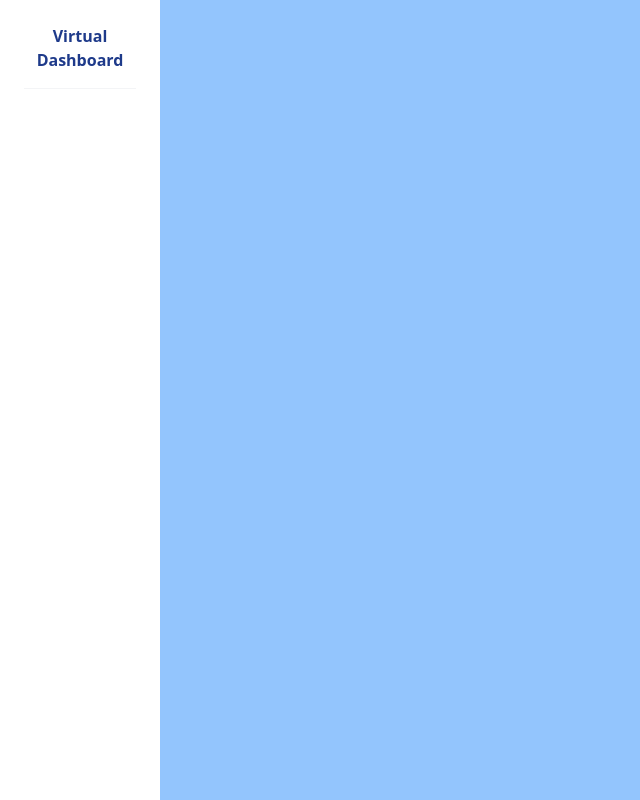
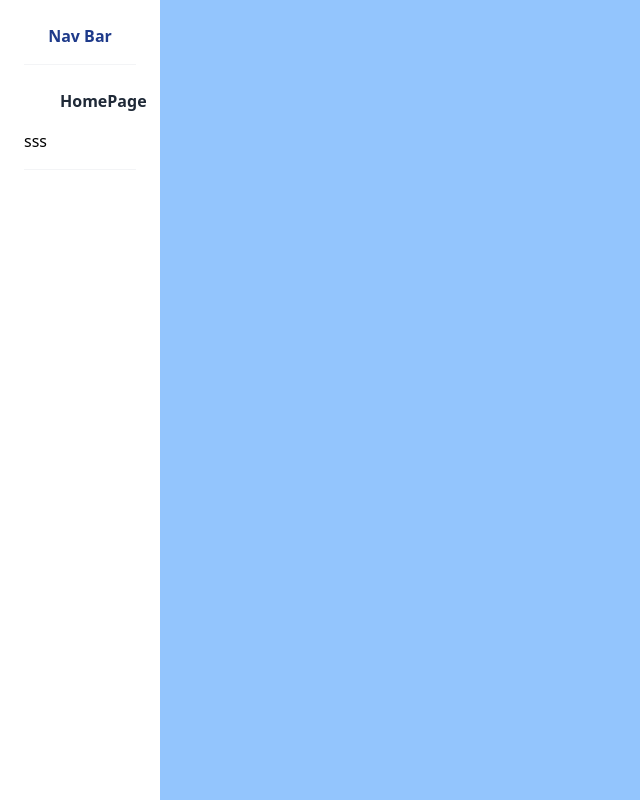
Before and after one commit to LeeChasel/Web-Develop-Practice, a Next.js app in the folder NextJS/nextjs/: page /homePage in a window 1280 px wide. Both pictures are taken after a click on the button 36 px from the left and 36 px from the top of the page. Shown: the whole page, without its empty margins (0-640 px from the left). Built offline with nearby package versions, Linux system fonts and the light colour scheme.

Commit message:
edit HomePage icon

```diff
--- a/NextJS/nextjs/components/sidebar.js
+++ b/NextJS/nextjs/components/sidebar.js
@@ -1,10 +1,9 @@
 // import React from 'react';
 import {Disclosure} from '@headlessui/react';
-import {Bars3Icon} from '@heroicons/react/24/outline'
+import {Bars3Icon, HomeIcon} from '@heroicons/react/24/outline'
 
 function Sidebar()
 {
-
     return (
         <Disclosure as="nav">
           <Disclosure.Button className="absolute top-4 left-4 inline-flex items-center justify-center rounded-md p-2 peer text-gray-800 hover:bg-gray-900 hover:text-white focus:outline-none focus:ring-2 focus:ring-inset focus:ring-white group">
@@ -12,15 +11,45 @@ function Sidebar()
           </Disclosure.Button>
           <Disclosure.Panel className="p-6 w-1/2 h-screen bg-white z-20 fixed top-0 -left-96 lg:left-0 lg:w-40 peer-focus:left-0 peer:transition ease-out delay-150 duration-200">
             <div className="flex flex-col justify-start item-center">
-            <h1 className="text-base text-center cursor-pointer font-bold text-blue-900 border-b border-gray-100 pb-4 w-full">
-              Virtual Dashboard
+            <h1 className="text-base text-center cursor-pointer font-bold text-blue-900 border-b border-gray-100 w-full pb-4">
+              Nav Bar
             </h1>
+            <div className="my-4 border-b border-gray-100 pb-4">
+              <div className="flex mb-2 justify-start items-center gap-4 pl-5  hover:bg-gray-900 group p-2 rounded-md hover:shadow-lg m-auto cursor-pointer ">
+                {/* Icon don't show because prev line code */}
+                <HomeIcon className="text-2xl text-gray-600 group-hover:text-white" />
+                <h3 className="text-base text-gray-800 group-hover:text-white font-semibold">
+                  HomePage
+                </h3>
+              </div>
+
+              <div>
+                <h3>
+                  sss
+                </h3>
+
+              </div>
+
+
+
+            </div>
+
+            {/* <div>
+              homePage
+            </div>
+            <div>
+              Modify data
+            </div>
+            <div>
+              View list
+            </div>
+            <div>
+              Login in
+            </div> */}
             </div>
 
           </Disclosure.Panel>
         </Disclosure>
-
-
     );
 }
 
```
Also changed, not shown: 1 other file (tests, documents, lock files or other folders).
